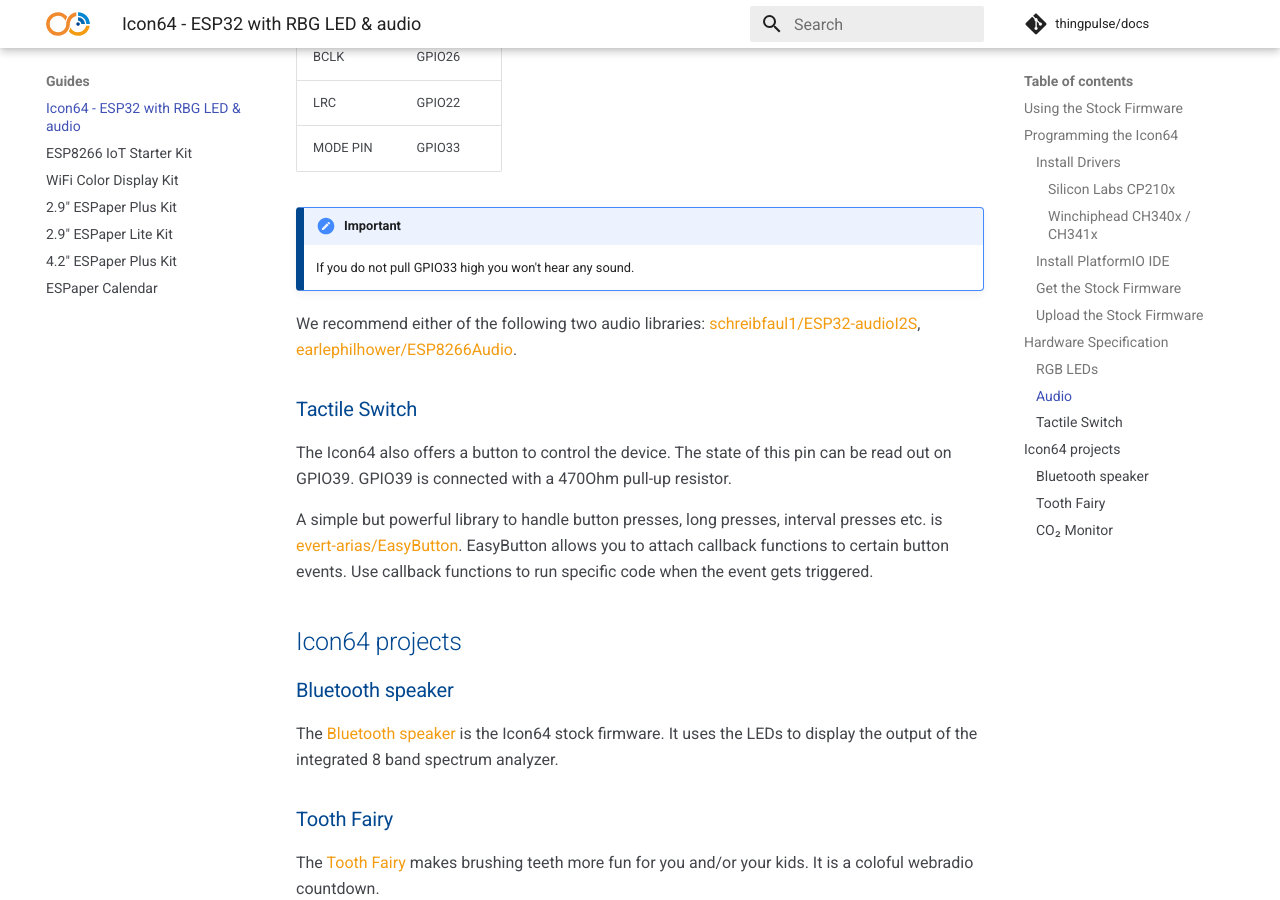
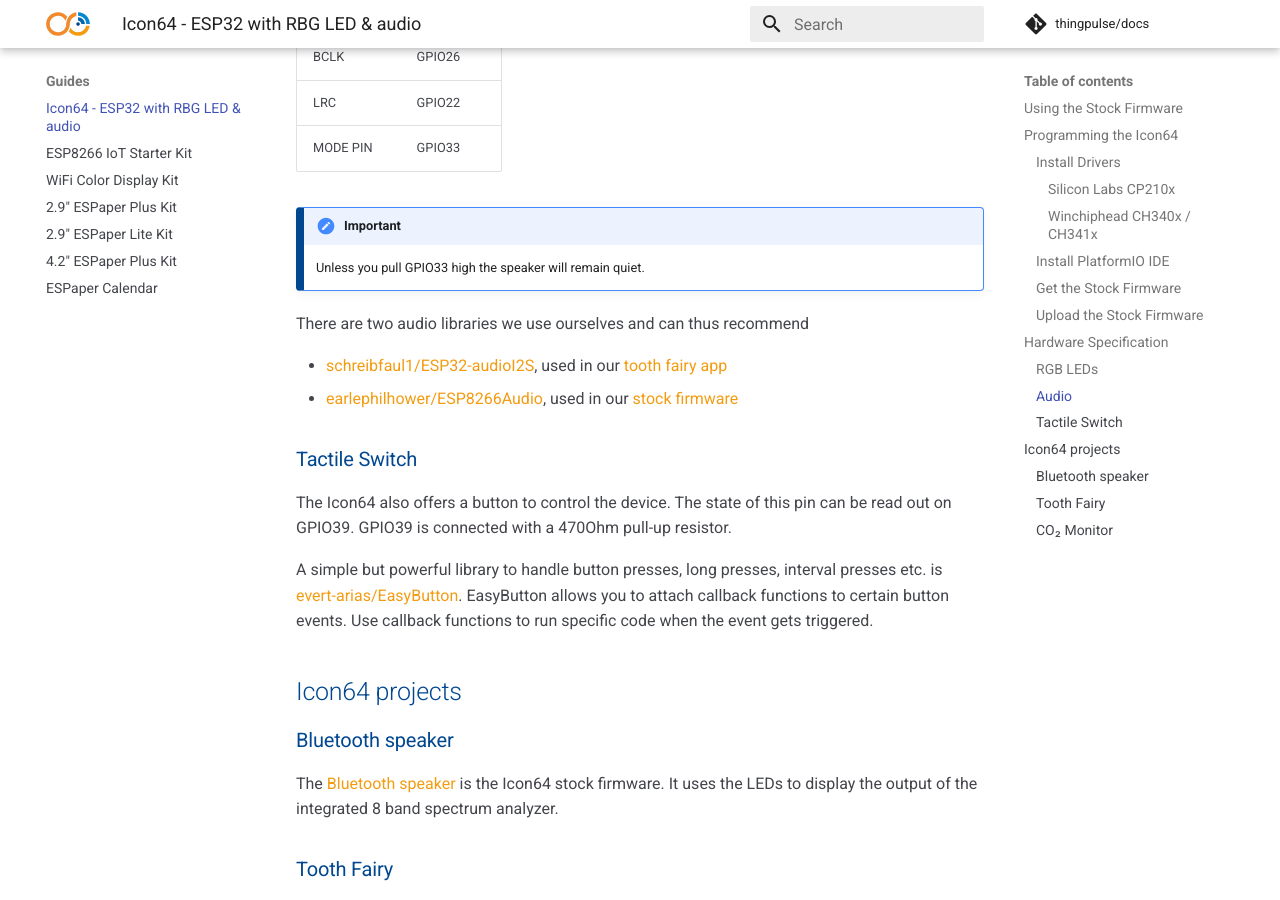
Before and after one commit to ThingPulse/docs, an MkDocs documentation site: the page built from docs/guides/icon64-esp32-rgb-led-audio.md, in a window 1280 px wide and 900 px high, scrolled down 7065 px. Built offline with MkDocs 1.6.1 and Material for MkDocs 9.7.7, drawn with Linux system fonts in a browser that asks for light colours; comment, search, counter and statistics services are not loaded.

Commit message:
Re-phrase the audio lib section

```diff
--- a/docs/guides/icon64-esp32-rgb-led-audio.md
+++ b/docs/guides/icon64-esp32-rgb-led-audio.md
@@ -148,9 +148,12 @@
 | MODE PIN | GPIO33 |
 
 !!! important
-    If you do not pull GPIO33 high you won't hear any sound.
+    Unless you pull GPIO33 high the speaker will remain quiet.
 
-We recommend either of the following two audio libraries: [schreibfaul1/ESP32-audioI2S](https://github.com/schreibfaul1/ESP32-audioI2S), [earlephilhower/ESP8266Audio](https://github.com/earlephilhower/ESP8266Audio).
+There are two audio libraries we use ourselves and can thus recommend
+
+- [schreibfaul1/ESP32-audioI2S](https://github.com/schreibfaul1/ESP32-audioI2S), used in our [tooth fairy app](#tooth-fairy)
+- [earlephilhower/ESP8266Audio](https://github.com/earlephilhower/ESP8266Audio), used in our [stock firmware](#bluetooth-speaker)
 
 ### Tactile Switch
 
```
